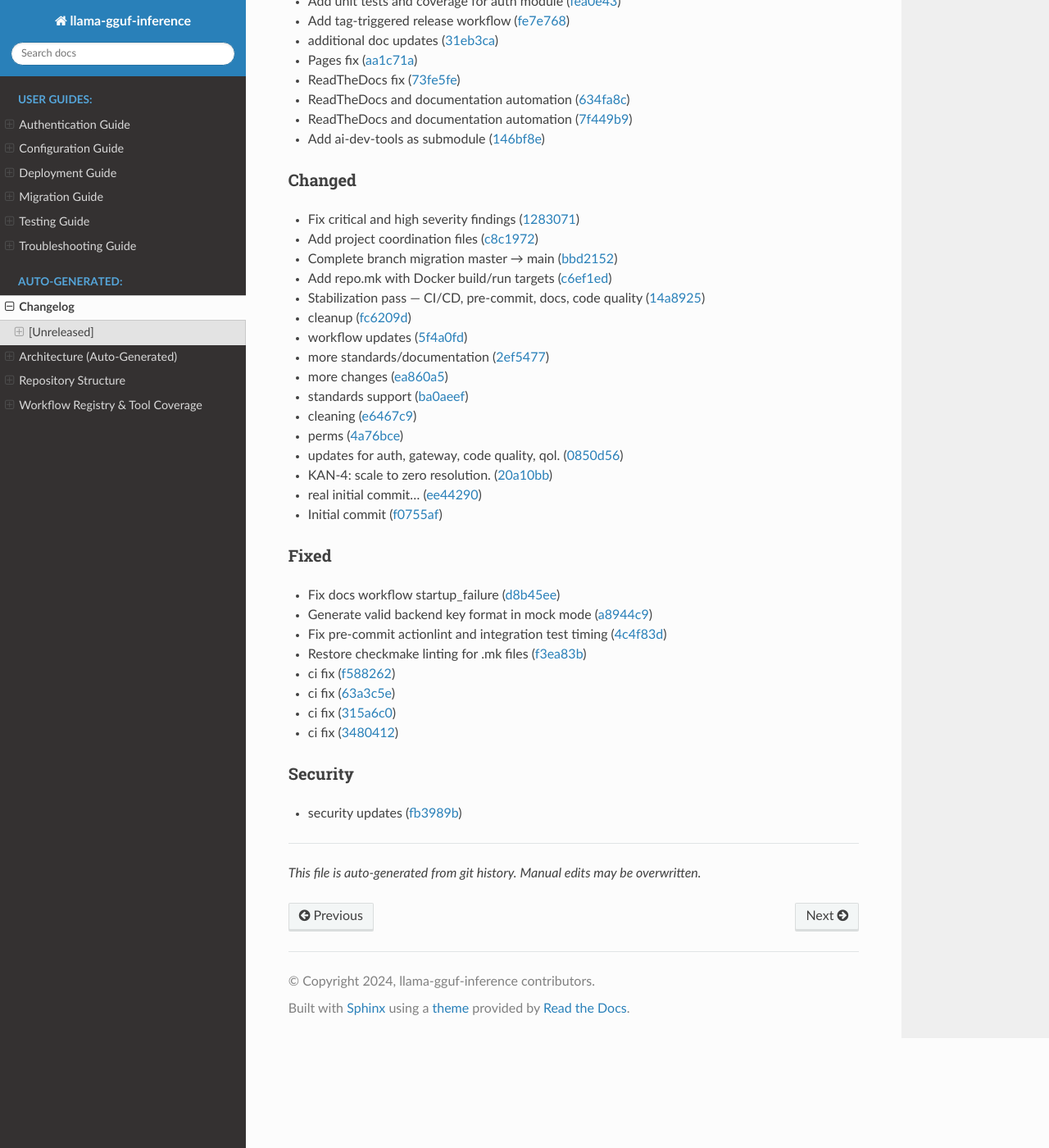
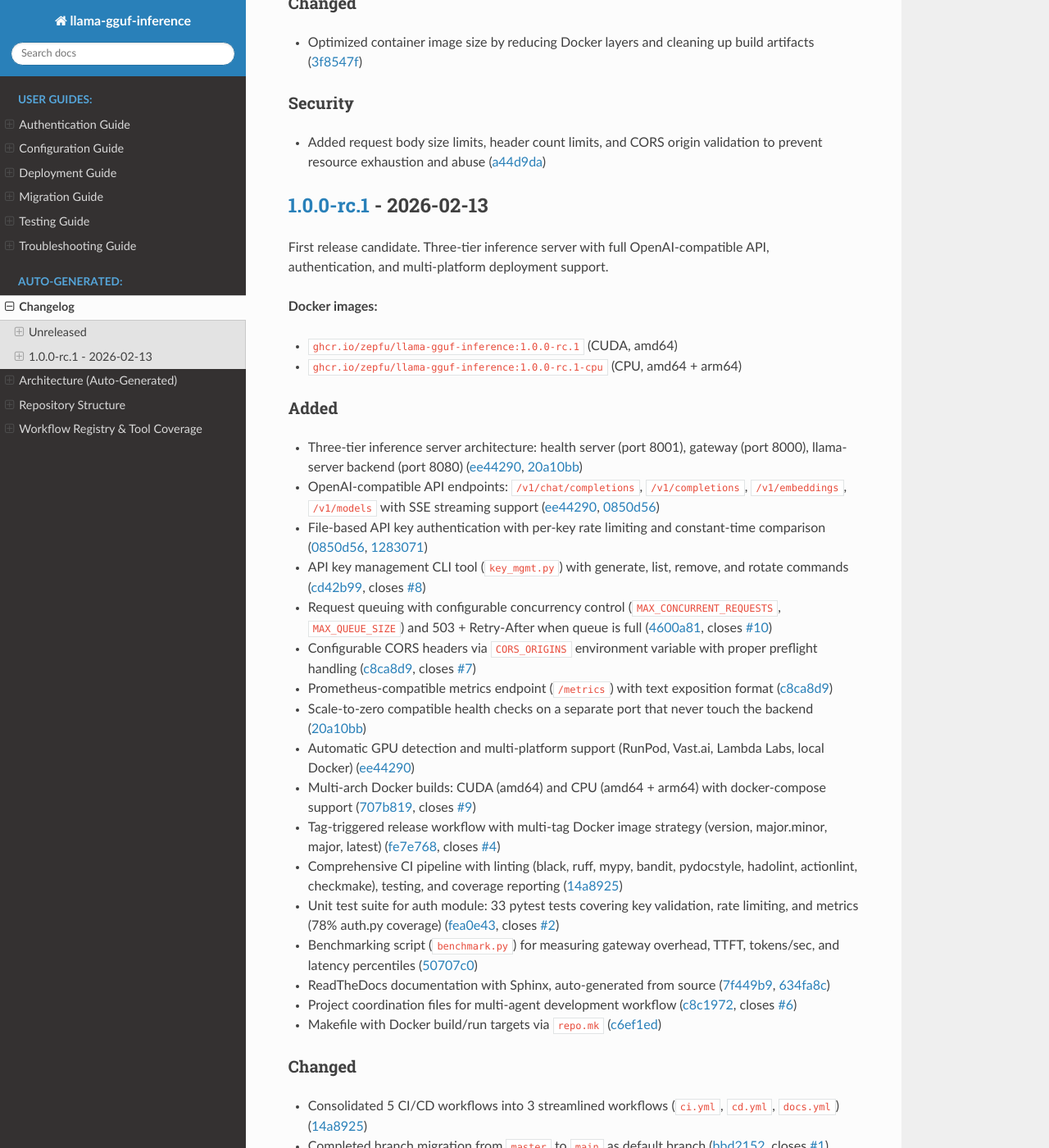
Before and after one commit to zepfu/llama-gguf-inference, a Sphinx documentation site: the page built from docs/auto/CHANGELOG.md, in a window 1280 px wide and 1400 px high, scrolled down 468 px. Shown: the whole window at 82% size. Built offline with Sphinx 7.4.7 and the Read the Docs theme 3.1.0, drawn with Linux system fonts in a browser that asks for light colours; some of the changed text lies outside the part shown.

Commit message:
docs: generate changelog for v1.0.0-rc.1
Replace auto-generated commit dumps with a proper Keep a Changelog
formatted changelog covering the full v1.0.0-rc.1 release and
unreleased changes. Entries are grouped by category (Added, Changed,
Fixed, Security) with user-facing descriptions and issue references.

Co-Authored-By: Claude Opus 4.6 <noreply@anthropic.com>

```diff
--- a/docs/auto/CHANGELOG.md
+++ b/docs/auto/CHANGELOG.md
@@ -1,6 +1,6 @@
 # Changelog
 
-All notable changes to this project will be documented in this file.
+All notable changes to this project are documented in this file.
 
 The format is based on [Keep a Changelog](https://keepachangelog.com/en/1.0.0/), and this project adheres to
 [Semantic Versioning](https://semver.org/spec/v2.0.0.html).
@@ -9,82 +9,130 @@ The format is based on [Keep a Changelog](https://keepachangelog.com/en/1.0.0/),
 
 ### Added
 
-- Add request queuing and concurrency control
-  ([4600a81](https://github.com/zepfu/llama-gguf-inference/commit/4600a81d39ef96b2abc378846566f6b1c0b10769))
-- Add API key management CLI tool
-  ([cd42b99](https://github.com/zepfu/llama-gguf-inference/commit/cd42b994089b24884e839a77e8070ff73b90fad0))
-- Add CORS headers and Prometheus metrics format
-  ([c8ca8d9](https://github.com/zepfu/llama-gguf-inference/commit/c8ca8d9f4bda27bf352ef304f53a020a2c548d87))
-- Add multi-arch support, .dockerignore, and docker-compose
-  ([707b819](https://github.com/zepfu/llama-gguf-inference/commit/707b819de3076d8db03cce8e1f2078ba3734b9d8))
-- Add unit tests and coverage for auth module
-  ([fea0e43](https://github.com/zepfu/llama-gguf-inference/commit/fea0e436d8d62925d1a24914169e65b1502d4fb2))
-- Add tag-triggered release workflow
-  ([fe7e768](https://github.com/zepfu/llama-gguf-inference/commit/fe7e76863363cd156dcdabd6e7b33e9c74ef2e7f))
-- additional doc updates
-  ([31eb3ca](https://github.com/zepfu/llama-gguf-inference/commit/31eb3ca2a9c527e0281eda8b03c4d1b1257c17f6))
-- Pages fix ([aa1c71a](https://github.com/zepfu/llama-gguf-inference/commit/aa1c71aa11bf89804bc40fd23a8b965ec47fd0f1))
-- ReadTheDocs fix
-  ([73fe5fe](https://github.com/zepfu/llama-gguf-inference/commit/73fe5fe7c5c66de4d5055e6dc6d2615c5afe0e47))
-- ReadTheDocs and documentation automation
-  ([634fa8c](https://github.com/zepfu/llama-gguf-inference/commit/634fa8c6aa207a87125583a3462ad23b9d923d9b))
-- ReadTheDocs and documentation automation
-  ([7f449b9](https://github.com/zepfu/llama-gguf-inference/commit/7f449b90f2035a5a5280dfe03075373138be3f47))
-- Add ai-dev-tools as submodule
-  ([146bf8e](https://github.com/zepfu/llama-gguf-inference/commit/146bf8e8778cd266d3b151ceb0d818fc83cb787c))
+- Migration guide and platform-specific deployment guides for RunPod, Vast.ai, and Lambda Labs ([75ec1bb])
+- Live testing guide for end-to-end validation on GPU environments ([402dcab])
 
 ### Changed
 
-- Fix critical and high severity findings
-  ([1283071](https://github.com/zepfu/llama-gguf-inference/commit/128307144db378aa3395769090bcf3f126883b47))
-- Add project coordination files
-  ([c8c1972](https://github.com/zepfu/llama-gguf-inference/commit/c8c197249e511258da3c2ab031aacd06135328bc))
-- Complete branch migration master → main
-  ([bbd2152](https://github.com/zepfu/llama-gguf-inference/commit/bbd2152db23b7552eb6145246e78fa4832cf69fb))
-- Add repo.mk with Docker build/run targets
-  ([c6ef1ed](https://github.com/zepfu/llama-gguf-inference/commit/c6ef1edd6221cb500a9d0cbadbc103632874eb5e))
-- Stabilization pass — CI/CD, pre-commit, docs, code quality
-  ([14a8925](https://github.com/zepfu/llama-gguf-inference/commit/14a8925c1dde5844e3a770428d43d458a8bec766))
-- cleanup ([fc6209d](https://github.com/zepfu/llama-gguf-inference/commit/fc6209d31e63976c683c6ac1e35f80ceed133417))
-- workflow updates
-  ([5f4a0fd](https://github.com/zepfu/llama-gguf-inference/commit/5f4a0fd1d99a96a696a12e512f0d40605c4208ad))
-- more standards/documentation
-  ([2ef5477](https://github.com/zepfu/llama-gguf-inference/commit/2ef5477adcd11a7b6dde1c04181da89238643644))
-- more changes
-  ([ea860a5](https://github.com/zepfu/llama-gguf-inference/commit/ea860a54f2791756bfd6feed40cd364fb92a9c99))
-- standards support
-  ([ba0aeef](https://github.com/zepfu/llama-gguf-inference/commit/ba0aeeff19a0916f469c4d9e5045e478c6e09534))
-- cleaning ([e6467c9](https://github.com/zepfu/llama-gguf-inference/commit/e6467c9cdb1fa98ea751f364b55d32a03b58ef74))
-- perms ([4a76bce](https://github.com/zepfu/llama-gguf-inference/commit/4a76bcef96d97bf05a00644b57ba50965de75081))
-- updates for auth, gateway, code quality, qol.
-  ([0850d56](https://github.com/zepfu/llama-gguf-inference/commit/0850d5653ed9e50c9ac385e89d83ebc8688c9f04))
-- KAN-4: scale to zero resolution.
-  ([20a10bb](https://github.com/zepfu/llama-gguf-inference/commit/20a10bb30263d11ade3fab67b89115ddb2dc8333))
-- real initial commit...
-  ([ee44290](https://github.com/zepfu/llama-gguf-inference/commit/ee44290a1c071da303a9201db9c581a1c728c1bf))
-- Initial commit
-  ([f0755af](https://github.com/zepfu/llama-gguf-inference/commit/f0755afee8c2f6601ccc0340f4182a6519d18061))
+- Optimized container image size by reducing Docker layers and cleaning up build artifacts ([3f8547f])
+
+### Security
+
+- Added request body size limits, header count limits, and CORS origin validation to prevent resource exhaustion and
+  abuse ([a44d9da])
+
+## [1.0.0-rc.1] - 2026-02-13
+
+First release candidate. Three-tier inference server with full OpenAI-compatible API, authentication, and multi-platform
+deployment support.
+
+**Docker images:**
+
+- `ghcr.io/zepfu/llama-gguf-inference:1.0.0-rc.1` (CUDA, amd64)
+- `ghcr.io/zepfu/llama-gguf-inference:1.0.0-rc.1-cpu` (CPU, amd64 + arm64)
+
+### Added
+
+- Three-tier inference server architecture: health server (port 8001), gateway (port 8000), llama-server backend (port
+  8080\) ([ee44290], [20a10bb])
+- OpenAI-compatible API endpoints: `/v1/chat/completions`, `/v1/completions`, `/v1/embeddings`, `/v1/models` with SSE
+  streaming support ([ee44290], [0850d56])
+- File-based API key authentication with per-key rate limiting and constant-time comparison ([0850d56], [1283071])
+- API key management CLI tool (`key_mgmt.py`) with generate, list, remove, and rotate commands ([cd42b99], closes [#8])
+- Request queuing with configurable concurrency control (`MAX_CONCURRENT_REQUESTS`, `MAX_QUEUE_SIZE`) and 503 +
+  Retry-After when queue is full ([4600a81], closes [#10])
+- Configurable CORS headers via `CORS_ORIGINS` environment variable with proper preflight handling ([c8ca8d9], closes
+  [#7])
+- Prometheus-compatible metrics endpoint (`/metrics`) with text exposition format ([c8ca8d9])
+- Scale-to-zero compatible health checks on a separate port that never touch the backend ([20a10bb])
+- Automatic GPU detection and multi-platform support (RunPod, Vast.ai, Lambda Labs, local Docker) ([ee44290])
+- Multi-arch Docker builds: CUDA (amd64) and CPU (amd64 + arm64) with docker-compose support ([707b819], closes [#9])
+- Tag-triggered release workflow with multi-tag Docker image strategy (version, major.minor, major, latest) ([fe7e768],
+  closes [#4])
+- Comprehensive CI pipeline with linting (black, ruff, mypy, bandit, pydocstyle, hadolint, actionlint, checkmake),
+  testing, and coverage reporting ([14a8925])
+- Unit test suite for auth module: 33 pytest tests covering key validation, rate limiting, and metrics (78% auth.py
+  coverage) ([fea0e43], closes [#2])
+- Benchmarking script (`benchmark.py`) for measuring gateway overhead, TTFT, tokens/sec, and latency percentiles
+  ([50707c0])
+- ReadTheDocs documentation with Sphinx, auto-generated from source ([7f449b9], [634fa8c])
+- Project coordination files for multi-agent development workflow ([c8c1972], closes [#6])
+- Makefile with Docker build/run targets via `repo.mk` ([c6ef1ed])
+
+### Changed
+
+- Consolidated 5 CI/CD workflows into 3 streamlined workflows (`ci.yml`, `cd.yml`, `docs.yml`) ([14a8925])
+- Completed branch migration from `master` to `main` as default branch ([bbd2152], closes [#1])
+- Added type annotations and fixed variable shadowing in gateway and auth modules ([14a8925])
+- Upgraded all pre-commit hooks to latest versions and added security-focused linters ([14a8925])
 
 ### Fixed
 
-- Fix docs workflow startup_failure
-  ([d8b45ee](https://github.com/zepfu/llama-gguf-inference/commit/d8b45eebd62d5e5592228d5fa2baad53113f991a))
-- Generate valid backend key format in mock mode
-  ([a8944c9](https://github.com/zepfu/llama-gguf-inference/commit/a8944c923fb71773a2f42264d5645c9cff466f2e))
-- Fix pre-commit actionlint and integration test timing
-  ([4c4f83d](https://github.com/zepfu/llama-gguf-inference/commit/4c4f83d4a20858e77040ceca069bd152c40b5512))
-- Restore checkmake linting for .mk files
-  ([f3ea83b](https://github.com/zepfu/llama-gguf-inference/commit/f3ea83bdc97d85456419a3e08f46d8695f5cf64a))
-- ci fix ([f588262](https://github.com/zepfu/llama-gguf-inference/commit/f5882623369b3fc0073b53e0b2788759dab582a4))
-- ci fix ([63a3c5e](https://github.com/zepfu/llama-gguf-inference/commit/63a3c5e7e771ee4e392b4358b15c12eeaf69187e))
-- ci fix ([315a6c0](https://github.com/zepfu/llama-gguf-inference/commit/315a6c02b3c6cf48fad996f94a68143bdd762108))
-- ci fix ([3480412](https://github.com/zepfu/llama-gguf-inference/commit/3480412db0d3e071c371bd85777783ce967ec939))
+- Backend key generation in mock mode now produces valid format (`gateway-` prefix + 43 base64url chars), fixing CI
+  integration tests ([a8944c9], fixes [#3])
+- Pre-commit actionlint compatibility and integration test timing with retry-based container readiness checks
+  ([4c4f83d], fixes [#3])
+- Checkmake linting for `.mk` include fragments using correct `disabled = true` syntax ([f3ea83b])
+- Docs workflow permissions (`pages:write`, `id-token:write`) for GitHub Pages deployment ([d8b45ee])
+- Sphinx build warnings treated as errors resolved by fixing docstring formatting and toctree references ([166e39c])
+- Multiple CI pipeline fixes for workflow triggers and job configuration ([3480412], [315a6c0], [63a3c5e], [f588262])
 
 ### Security
 
-- security updates
-  ([fb3989b](https://github.com/zepfu/llama-gguf-inference/commit/fb3989b91e73e4c56f165cdd35695203fbd26239))
+- Constant-time key comparison using `hmac.compare_digest` to prevent timing attacks ([1283071], closes [#5])
+- Fail-closed authentication when `AUTH_ENABLED=true` but no keys are loaded ([1283071], closes [#5])
+- Removed key count and per-key rate limit data from unauthenticated `/health` endpoint ([1283071], closes [#5])
+- Rate limit errors now return 429 (not 401) without leaking `key_id` in error messages ([1283071], closes [#5])
+- Removed per-key auth metrics from unauthenticated `/metrics` endpoint to prevent key_id disclosure ([5c65407])
+- Added `Vary: Origin` header for non-wildcard CORS to prevent cache poisoning ([5c65407])
+- General security hardening: non-root container user, no secrets in logs, `nosec` annotations for intentional bind-all
+  addresses ([fb3989b], [14a8925])
 
 ______________________________________________________________________
 
-*This file is auto-generated from git history.* *Manual edits may be overwritten.*
+<!-- Link references -->
+
+[#1]: https://github.com/zepfu/llama-gguf-inference/issues/1
+[#10]: https://github.com/zepfu/llama-gguf-inference/issues/10
+[#2]: https://github.com/zepfu/llama-gguf-inference/issues/2
+[#3]: https://github.com/zepfu/llama-gguf-inference/issues/3
+[#4]: https://github.com/zepfu/llama-gguf-inference/issues/4
+[#5]: https://github.com/zepfu/llama-gguf-inference/issues/5
+[#6]: https://github.com/zepfu/llama-gguf-inference/issues/6
+[#7]: https://github.com/zepfu/llama-gguf-inference/issues/7
+[#8]: https://github.com/zepfu/llama-gguf-inference/issues/8
+[#9]: https://github.com/zepfu/llama-gguf-inference/issues/9
+[1283071]: https://github.com/zepfu/llama-gguf-inference/commit/128307144db378aa3395769090bcf3f126883b47
+[3480412]: https://github.com/zepfu/llama-gguf-inference/commit/3480412db0d3e071c371bd85777783ce967ec939
+[0850d56]: https://github.com/zepfu/llama-gguf-inference/commit/0850d5653ed9e50c9ac385e89d83ebc8688c9f04
+[1.0.0-rc.1]: https://github.com/zepfu/llama-gguf-inference/releases/tag/v1.0.0-rc.1
+[14a8925]: https://github.com/zepfu/llama-gguf-inference/commit/14a8925c1dde5844e3a770428d43d458a8bec766
+[166e39c]: https://github.com/zepfu/llama-gguf-inference/commit/166e39cf1e76b1c56eac6306d04c2e6087c0a360
+[20a10bb]: https://github.com/zepfu/llama-gguf-inference/commit/20a10bb30263d11ade3fab67b89115ddb2dc8333
+[315a6c0]: https://github.com/zepfu/llama-gguf-inference/commit/315a6c02b3c6cf48fad996f94a68143bdd762108
+[3f8547f]: https://github.com/zepfu/llama-gguf-inference/commit/3f8547fdf084d0efa66db791db737842ea6274c6
+[402dcab]: https://github.com/zepfu/llama-gguf-inference/commit/402dcabf65dd1a8c69f3266a0c3bce0bca636e43
+[4600a81]: https://github.com/zepfu/llama-gguf-inference/commit/4600a81d39ef96b2abc378846566f6b1c0b10769
+[4c4f83d]: https://github.com/zepfu/llama-gguf-inference/commit/4c4f83d4a20858e77040ceca069bd152c40b5512
+[50707c0]: https://github.com/zepfu/llama-gguf-inference/commit/50707c0390ae8c6cd24c32d2f326f6724ee2ed1b
+[5c65407]: https://github.com/zepfu/llama-gguf-inference/commit/5c6540729d3aaa66e175789dc64734ef7742f260
+[634fa8c]: https://github.com/zepfu/llama-gguf-inference/commit/634fa8c6aa207a87125583a3462ad23b9d923d9b
+[63a3c5e]: https://github.com/zepfu/llama-gguf-inference/commit/63a3c5e7e771ee4e392b4358b15c12eeaf69187e
+[707b819]: https://github.com/zepfu/llama-gguf-inference/commit/707b819de3076d8db03cce8e1f2078ba3734b9d8
+[75ec1bb]: https://github.com/zepfu/llama-gguf-inference/commit/75ec1bb745481db09f27d7ef25b35a5c740e0950
+[7f449b9]: https://github.com/zepfu/llama-gguf-inference/commit/7f449b90f2035a5a5280dfe03075373138be3f47
+[a44d9da]: https://github.com/zepfu/llama-gguf-inference/commit/a44d9dad66bfd1e7ef9537bc056a9892f44e3f32
+[a8944c9]: https://github.com/zepfu/llama-gguf-inference/commit/a8944c923fb71773a2f42264d5645c9cff466f2e
+[bbd2152]: https://github.com/zepfu/llama-gguf-inference/commit/bbd2152db23b7552eb6145246e78fa4832cf69fb
+[c6ef1ed]: https://github.com/zepfu/llama-gguf-inference/commit/c6ef1edd6221cb500a9d0cbadbc103632874eb5e
+[c8c1972]: https://github.com/zepfu/llama-gguf-inference/commit/c8c197249e511258da3c2ab031aacd06135328bc
+[c8ca8d9]: https://github.com/zepfu/llama-gguf-inference/commit/c8ca8d9f4bda27bf352ef304f53a020a2c548d87
+[cd42b99]: https://github.com/zepfu/llama-gguf-inference/commit/cd42b994089b24884e839a77e8070ff73b90fad0
+[d8b45ee]: https://github.com/zepfu/llama-gguf-inference/commit/d8b45eebd62d5e5592228d5fa2baad53113f991a
+[ee44290]: https://github.com/zepfu/llama-gguf-inference/commit/ee44290a1c071da303a9201db9c581a1c728c1bf
+[f3ea83b]: https://github.com/zepfu/llama-gguf-inference/commit/f3ea83bdc97d85456419a3e08f46d8695f5cf64a
+[f588262]: https://github.com/zepfu/llama-gguf-inference/commit/f5882623369b3fc0073b53e0b2788759dab582a4
+[fb3989b]: https://github.com/zepfu/llama-gguf-inference/commit/fb3989b91e73e4c56f165cdd35695203fbd26239
+[fe7e768]: https://github.com/zepfu/llama-gguf-inference/commit/fe7e76863363cd156dcdabd6e7b33e9c74ef2e7f
+[fea0e43]: https://github.com/zepfu/llama-gguf-inference/commit/fea0e436d8d62925d1a24914169e65b1502d4fb2
+[unreleased]: https://github.com/zepfu/llama-gguf-inference/compare/v1.0.0-rc.1...HEAD
```
Also changed, not shown: CHANGELOG.md (+119 -33 lines).
